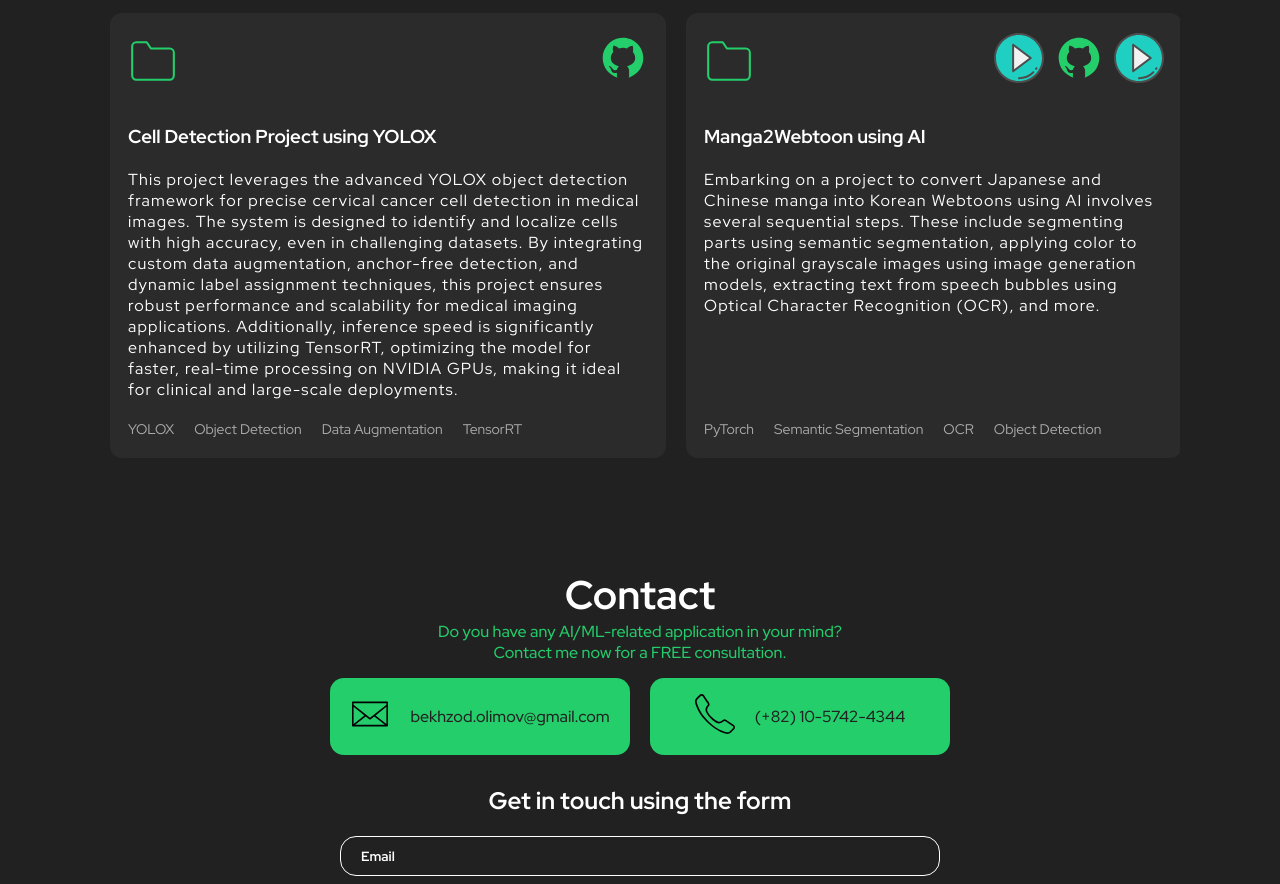
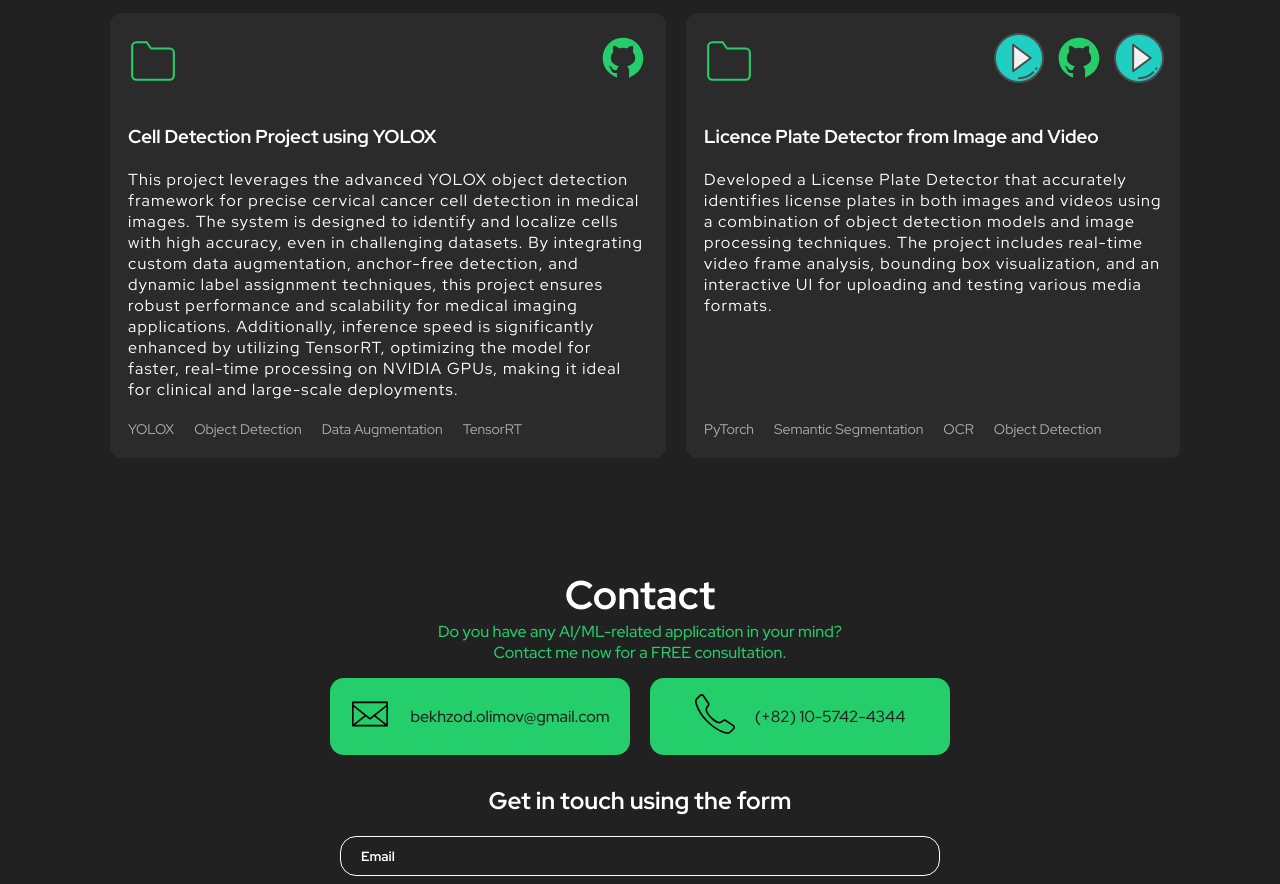
Before and after one commit to bekhzod-olimov/portfolio, a React (Create React App) app: page / in a window 1280 px wide. Shown: the part 3880-4764 px from the top of the page. Built offline with nearby package versions, Linux system fonts and the light colour scheme.

Commit message:
update summary of the lp detector project

```diff
--- a/src/components/Project/Project.tsx
+++ b/src/components/Project/Project.tsx
@@ -355,8 +355,8 @@ export function Project() {
                 </div>
             </header>
             <div className="body">
-              <h3>Manga2Webtoon using AI </h3>
-              <p> Embarking on a project to convert Japanese and Chinese manga into Korean Webtoons using AI involves several sequential steps. These include segmenting parts using semantic segmentation, applying color to the original grayscale images using image generation models, extracting text from speech bubbles using Optical Character Recognition (OCR), and more.  </p>
+              <h3>Licence Plate Detector from Image and Video </h3>
+              <p> Developed a License Plate Detector that accurately identifies license plates in both images and videos using a combination of object detection models and image processing techniques. The project includes real-time video frame analysis, bounding box visualization, and an interactive UI for uploading and testing various media formats.  </p>
             </div>
             <footer> <ul className="tech-list"> <li>PyTorch</li> <li>Semantic Segmentation</li> <li>OCR</li> <li>Object Detection</li> </ul> </footer>
           </div>
```
